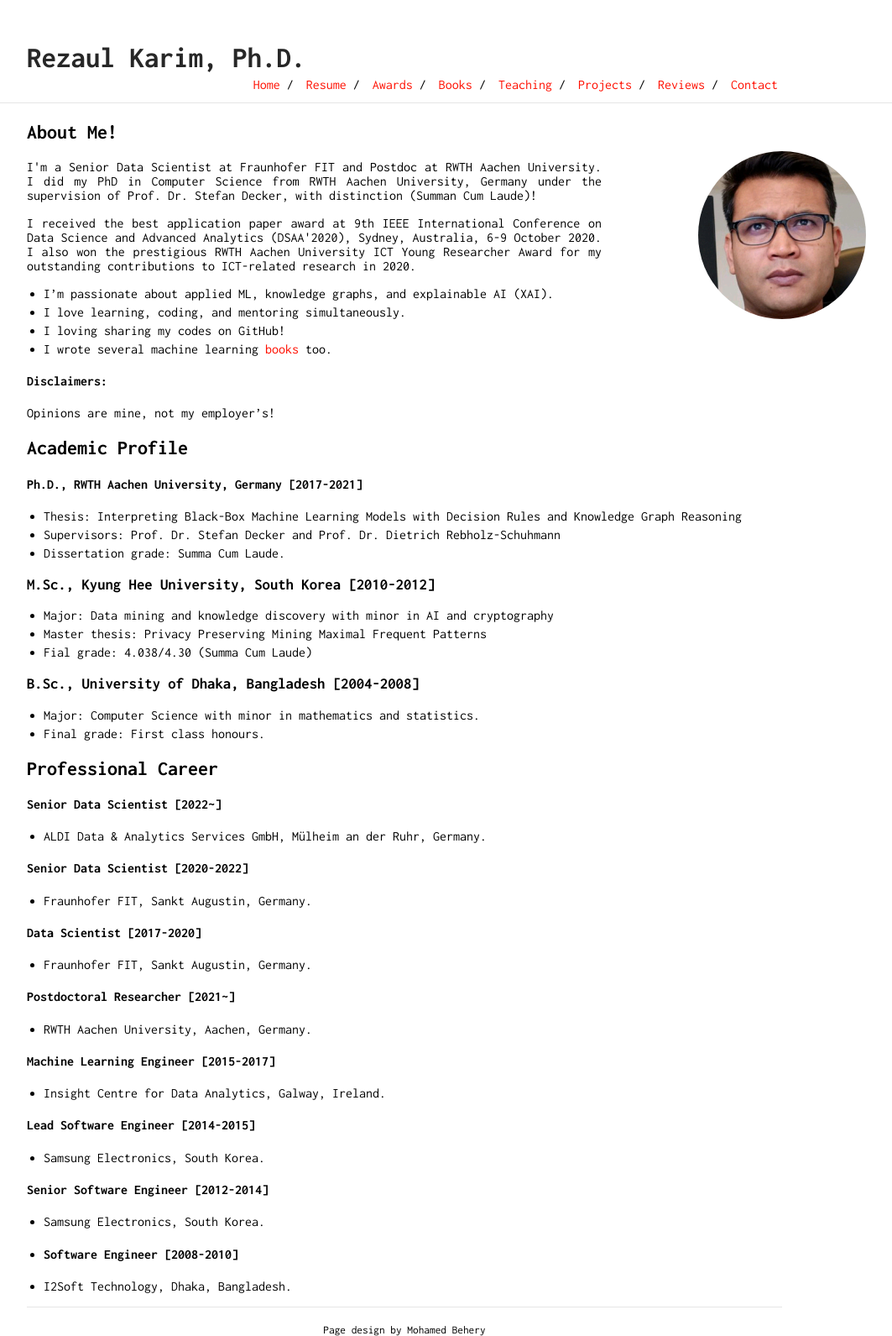
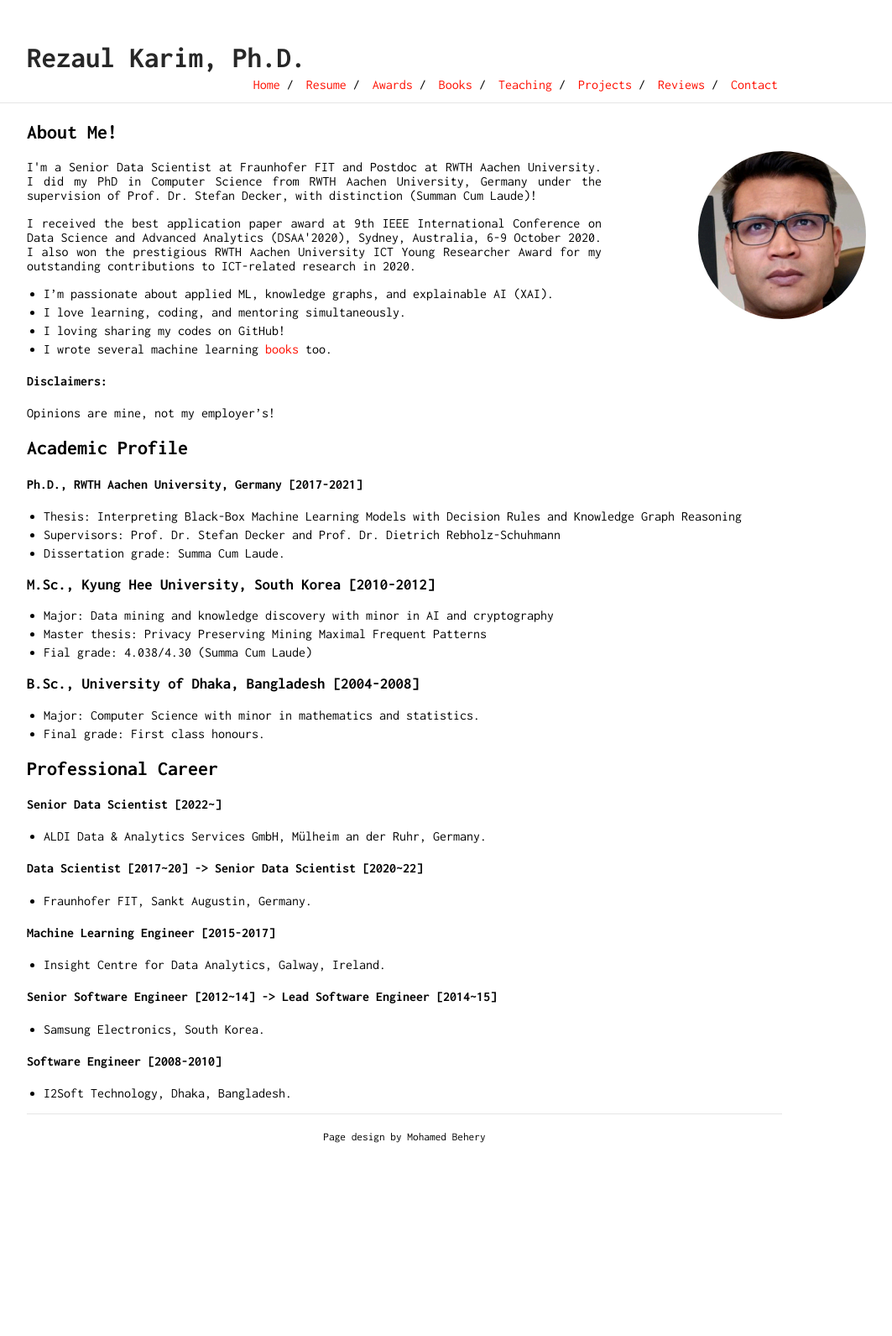
Before and after one commit to rezacsedu/rezacsedu.github.io, a Jekyll site: the page built from index.md, in a window 1280 px wide. Shown: the whole page at 84% size, without its empty margins (158-1221 px from the left). Built offline with Jekyll 4.4.1, drawn with Linux system fonts in a browser that asks for light colours; our own code applies the rules of GitHub Pages for plain Markdown files; after the commit the page ends 1361 px from its top, so only the background shows below that.

Commit message:
Update index.md

```diff
--- a/index.md
+++ b/index.md
@@ -32,23 +32,14 @@ Opinions are mine, not my employer's!
 #### Senior Data Scientist [2022~]
 - ALDI Data & Analytics Services GmbH, Mülheim an der Ruhr, Germany.
 
-#### Senior Data Scientist [2020-2022]
+#### Data Scientist [2017~20] -> Senior Data Scientist [2020~22]
 - Fraunhofer FIT, Sankt Augustin, Germany.
-
-#### Data Scientist [2017-2020]
-- Fraunhofer FIT, Sankt Augustin, Germany.
-
-#### Postdoctoral Researcher [2021~]
-- RWTH Aachen University, Aachen, Germany.
 
 #### Machine Learning Engineer [2015-2017]
 - Insight Centre for Data Analytics, Galway, Ireland.
 
-#### Lead Software Engineer [2014-2015]
+#### Senior Software Engineer [2012~14] -> Lead Software Engineer [2014~15]
 -  Samsung Electronics, South Korea.
 
-#### Senior Software Engineer [2012-2014]
--  Samsung Electronics, South Korea.
--
 #### Software Engineer [2008-2010]
 - I2Soft Technology, Dhaka, Bangladesh.
```
